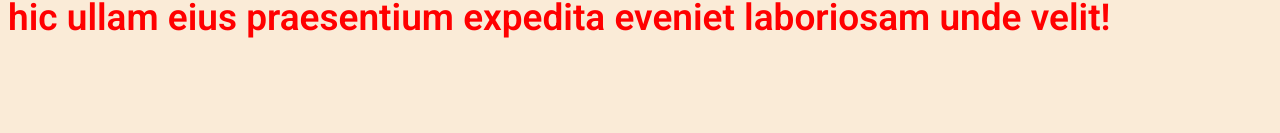
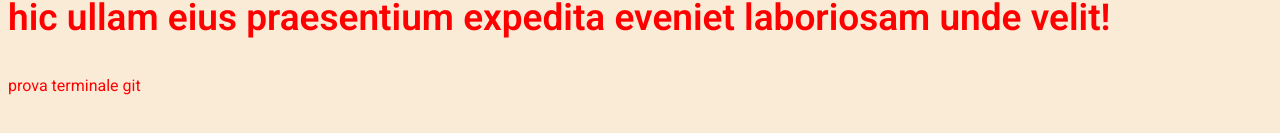
Before and after one commit to gennaroderosa10/css-intro, a plain HTML site: page index.html in a window 1280 px wide. Shown: the part 361-494 px from the top of the page. Drawn offline with Linux system fonts and the light colour scheme.

Commit message:
prova del terminale

```diff
--- a/index.html
+++ b/index.html
@@ -23,7 +23,8 @@
     Lorem ipsum dolor sit, amet consectetur adipisicing elit. Vitae alias illo atque necessitatibus ea, animi, veniam adipisci ipsa omnis ipsam minima, hic ullam eius praesentium expedita eveniet laboriosam unde velit!
 </p>
 
-
+<!-- prova terminale git -->
+<p>prova terminale git</p>
 
 
 
```
